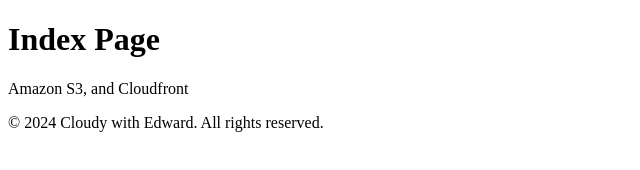
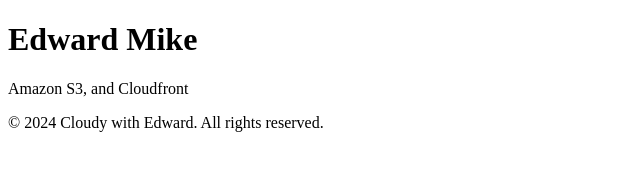
Before and after one commit to edward-mike/aws-s3-static-hosting-terraform-github-action, a plain HTML site: page website/index.html in a window 1280 px wide. Shown: the whole page, without its empty margins (0-640 px from the left). Drawn offline with Linux system fonts and the light colour scheme.

Commit message:
updated index.html

```diff
--- a/website/index.html
+++ b/website/index.html
@@ -8,10 +8,10 @@
 <body>
     <!-- Main content of the page -->
     <header>
-        <h1>Index Page</h1>
+        <h1>Edward Mike</h1>
     </header>
 
-    <p> Amazon S3, and Cloudfront</p>
+    <p>Amazon S3, and Cloudfront</p>
 
     <footer>
         <p>&copy; 2024 Cloudy with Edward. All rights reserved.</p>
```
Also changed, not shown: 1 other file.
